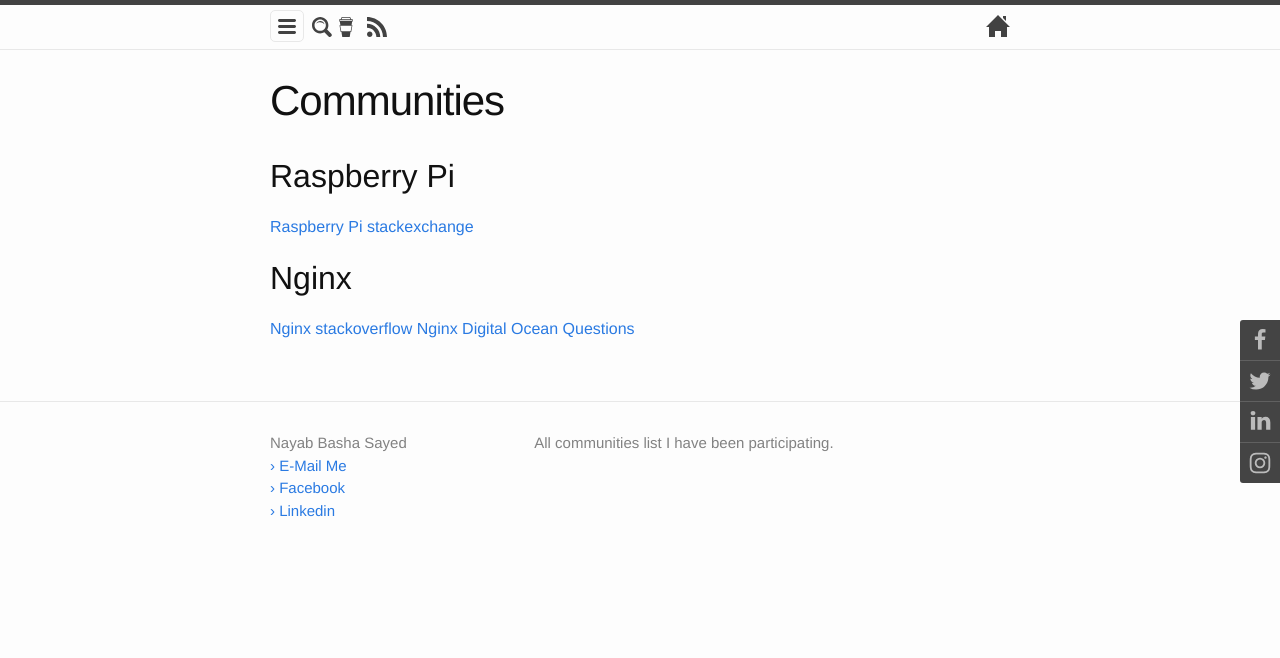
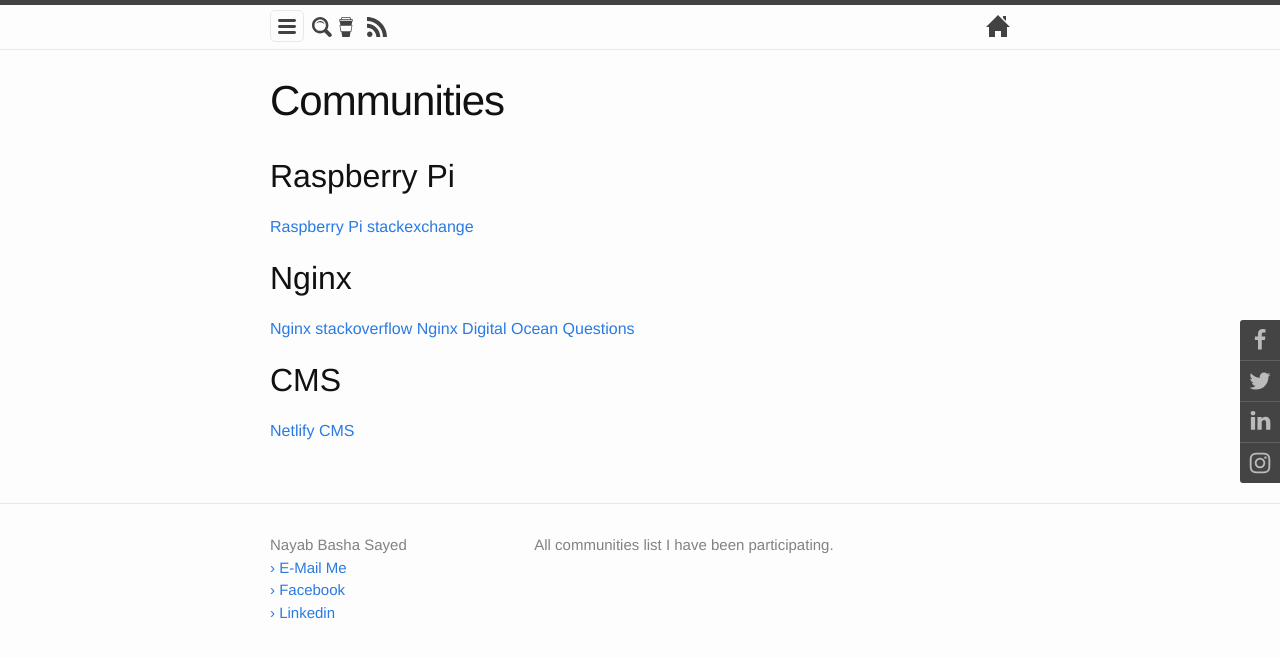
Before and after one commit to itsnayabsd/website, a Jekyll site: the page built from communities.md, in a window 1280 px wide. Shown: the top 658 px of the page. Built offline with Jekyll 4.4.1, drawn with Linux system fonts in a browser that asks for light colours.

Commit message:
Added Netlify CMS community

```diff
--- a/communities.md
+++ b/communities.md
@@ -10,3 +10,6 @@ google_adsense: false
 ## Nginx
 [Nginx stackoverflow](https://stackoverflow.com/questions/tagged/nginx)
 [Nginx Digital Ocean Questions](https://www.digitalocean.com/community/questions?q=nginx)
+
+## CMS
+[Netlify CMS](https://community.netlify.com/)
```
